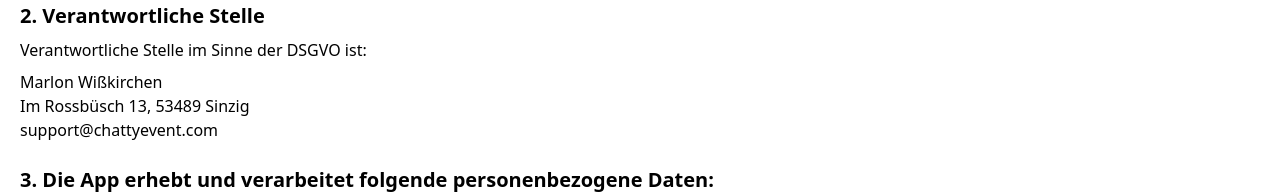
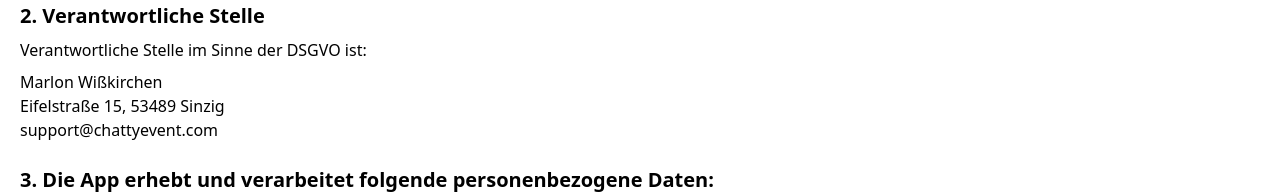
Before and after one commit to MarlonWiss2212/chattyevent-web, a Nuxt app: page /eu-dataprotection/9.5.2023 in a window 1280 px wide. Shown: the part 186-380 px from the top of the page. Built offline with nearby package versions, Linux system fonts and the light colour scheme.

Commit message:
address fix

```diff
--- a/pages/eu-dataprotection/9.5.2023.vue
+++ b/pages/eu-dataprotection/9.5.2023.vue
@@ -8,7 +8,7 @@
     <div class="mt-6">
       <h2 class="font-bold text-xl">2. Verantwortliche Stelle</h2>
       <h3 class="mt-2">Verantwortliche Stelle im Sinne der DSGVO ist:</h3>
-      <p class="mt-2">Marlon Wißkirchen<br>Im Rossbüsch 13, 53489 Sinzig<br>support@chattyevent.com</p>
+      <p class="mt-2">Marlon Wißkirchen<br>Eifelstraße 15, 53489 Sinzig<br>support@chattyevent.com</p>
     </div>
     <div class="mt-6">
       <h2 class="font-bold text-xl">3. Die App erhebt und verarbeitet folgende personenbezogene Daten:</h2>
```
